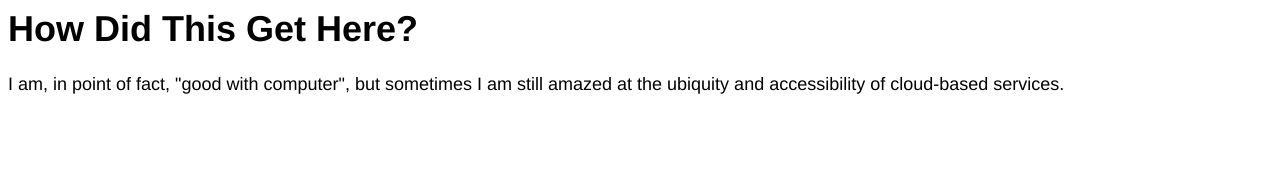
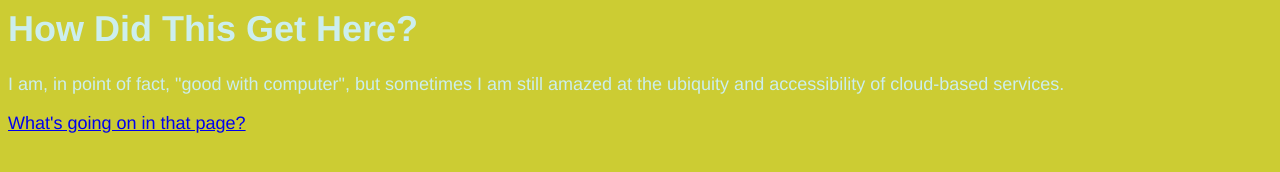
Before and after one commit to frameworkdartboard/howdidthisgethere, a plain HTML site: page index.html in a window 1280 px wide. Drawn offline with Linux system fonts and the light colour scheme.

```diff
--- a/css/default.css
+++ b/css/default.css
@@ -1,4 +1,6 @@
 BODY {
   font-family: sans-serif;
   font: large Helvetica, Tahoma, sans-serif;
+  color: cceeee;
+  background-color: cccc33;
 }
--- a/index.html
+++ b/index.html
@@ -6,5 +6,7 @@
   <body>
     <h1>How Did This Get Here?</h1>
     <p>I am, in point of fact, "good with computer", but sometimes I am still amazed at the ubiquity and accessibility of cloud-based services.</p>
+    <p><a href="thisfolder/thispage.html>What's going on in this page?</a></p>
+    <p><a href="thatfolder/thatpage.html>What's going on in that page?</a></p>
   </body>
 </html>
```
Also changed, not shown: thatfolder/thatpage.html (+1 -1 lines).
